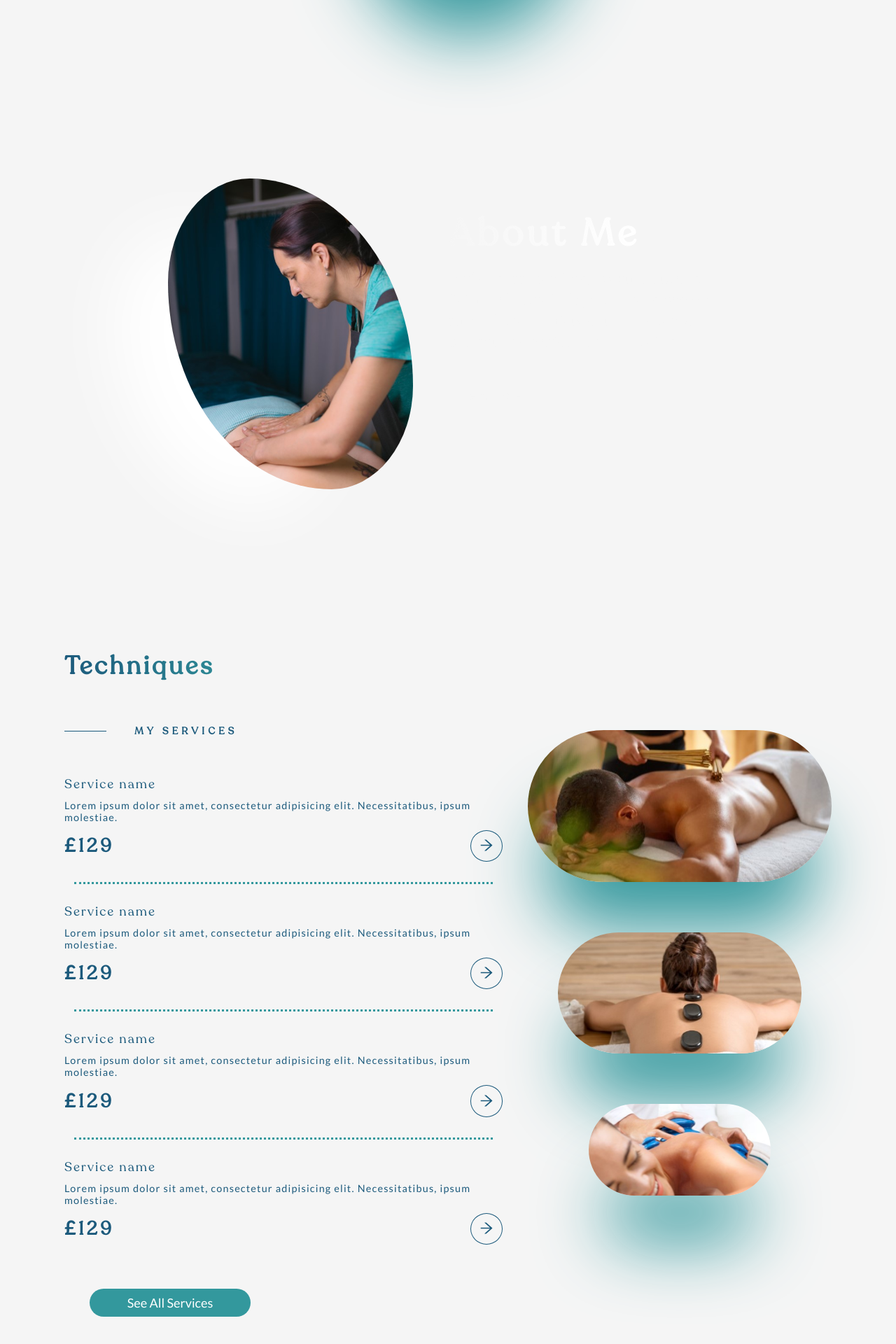
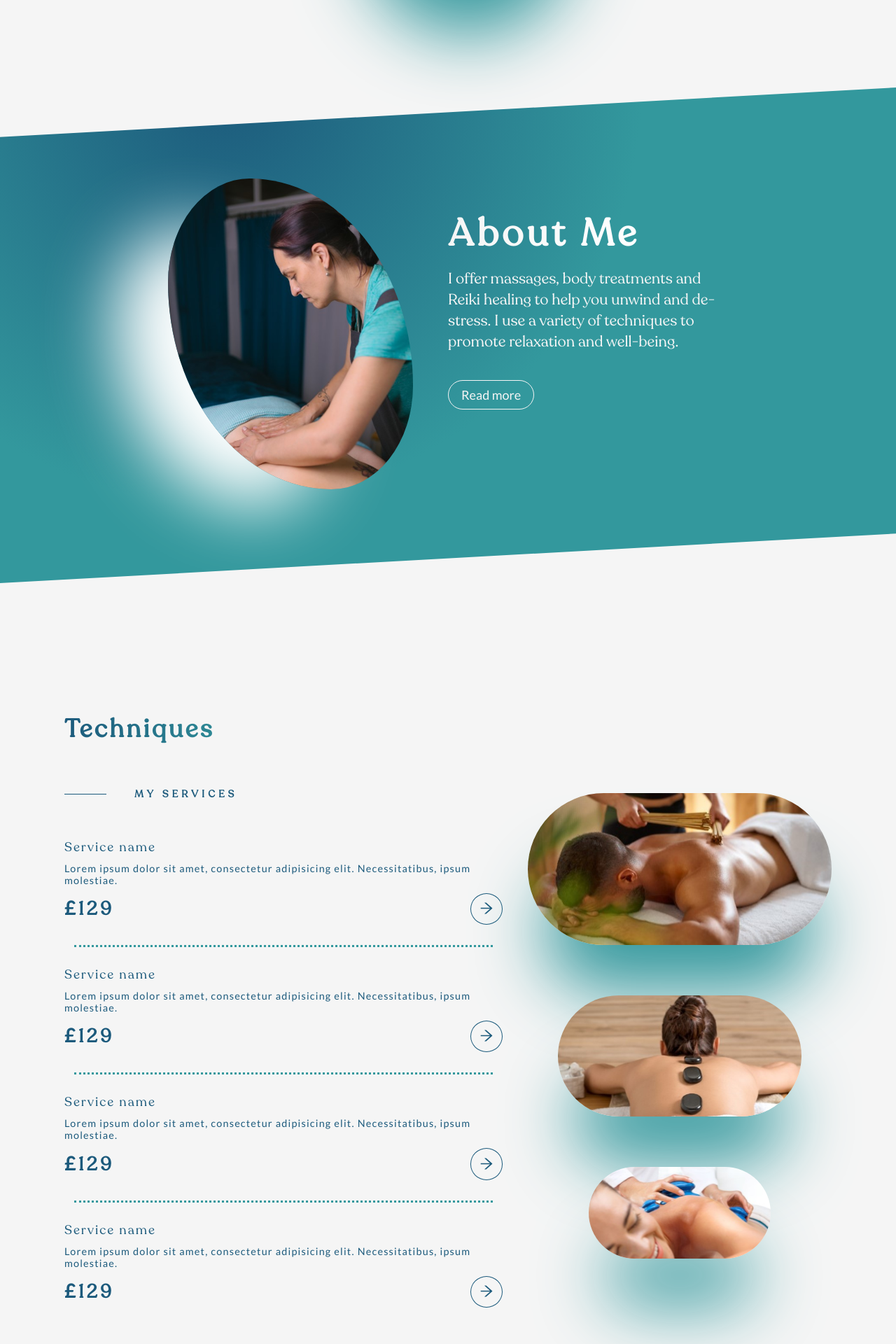
Before and after one commit to ConstantinIlisescu/relax-massage-app, a React (Create React App) app: page / in a window 1280 px wide. Shown: the part 680-2600 px from the top of the page at 70% size. Built offline with nearby package versions, Linux system fonts and the light colour scheme; a web font is replaced by a local one.

Commit message:
Chance css styles

```diff
--- a/src/pages/home/Components/homeAboutMe/HomeAboutMe.css
+++ b/src/pages/home/Components/homeAboutMe/HomeAboutMe.css
@@ -1,7 +1,5 @@
 #home-about-me {
-  background: var(--gradient-bg-about-me);
-  -webkit-clip-path: polygon(100% 0, 100% 0, 100% 90%, 0 100%, 0 10%);
-  clip-path: polygon(100% 0, 100% 0, 100% 90%, 0 100%, 0 10%);
+  background: var(--gradient-bg-dark);
   position: relative;
   z-index: -1;
 }
@@ -13,7 +11,7 @@
 
 .home-about-me-img img {
   border-radius: 50% 100% 50% 100%;
-  -webkit-box-shadow: 100px 49px 46px -24px var(--white);
+  -webkit-box-shadow: 100px -89px 100px -24px var(--white);
   box-shadow: 100px -89px 100px -24px var(--white);
   width: 100%;
 }
--- a/src/pages/home/Components/homeAboutMe/HomeAboutMe.jsx
+++ b/src/pages/home/Components/homeAboutMe/HomeAboutMe.jsx
@@ -5,7 +5,10 @@ import Button from "../../../../components/button/Button";
 
 function HomeAboutMe() {
   return (
-    <section id="home-about-me" className="home-about-me page-padding">
+    <section
+      id="home-about-me"
+      className="home-about-me page-padding clip-path-polygon"
+    >
       <div className="section-container container">
         <div className="home-about-me-img">
           <img src={AboutMeImg} alt="Women doing massage" className="shadow" />
--- a/src/pages/home/Components/homeServices/HomeServices.css
+++ b/src/pages/home/Components/homeServices/HomeServices.css
@@ -1,5 +1,5 @@
 .home-services-section {
-  padding: 0 1.5rem;
+  padding: 5rem 1.5rem;
   margin-bottom: 5rem;
   margin-top: 5rem;
 }
```
